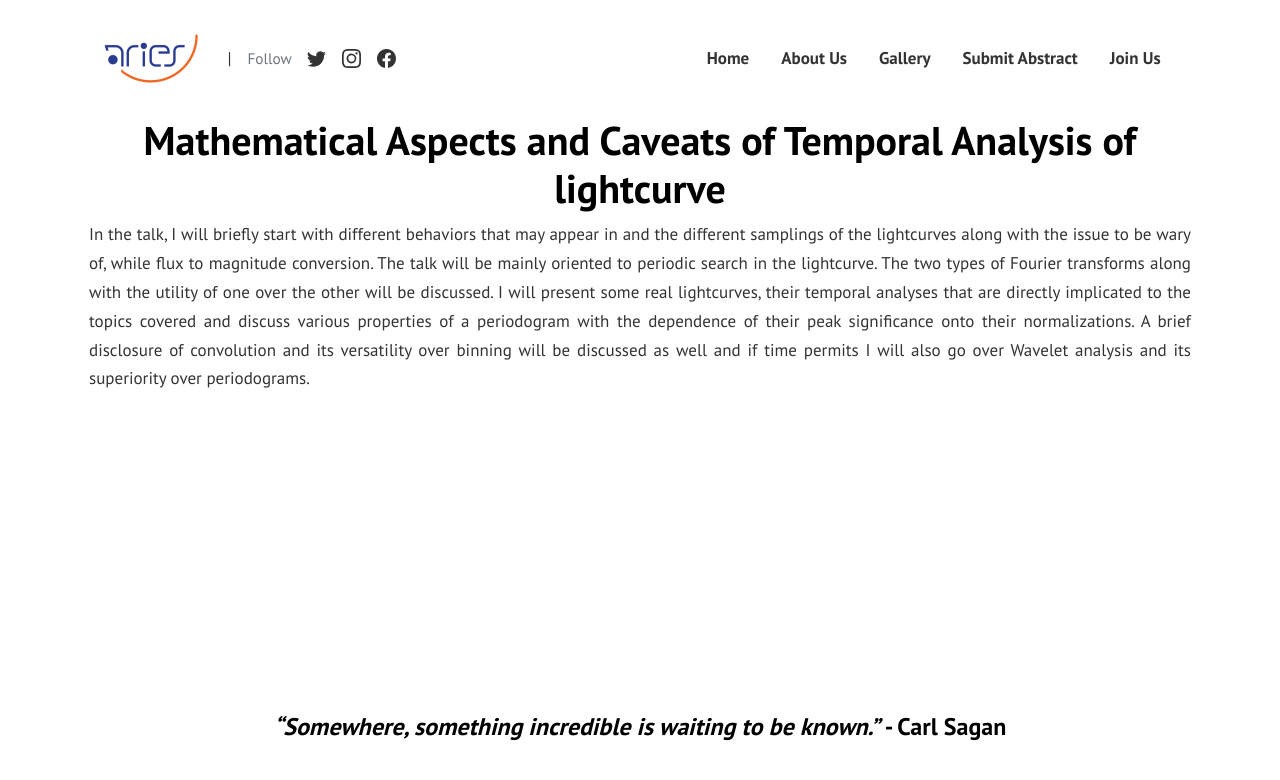
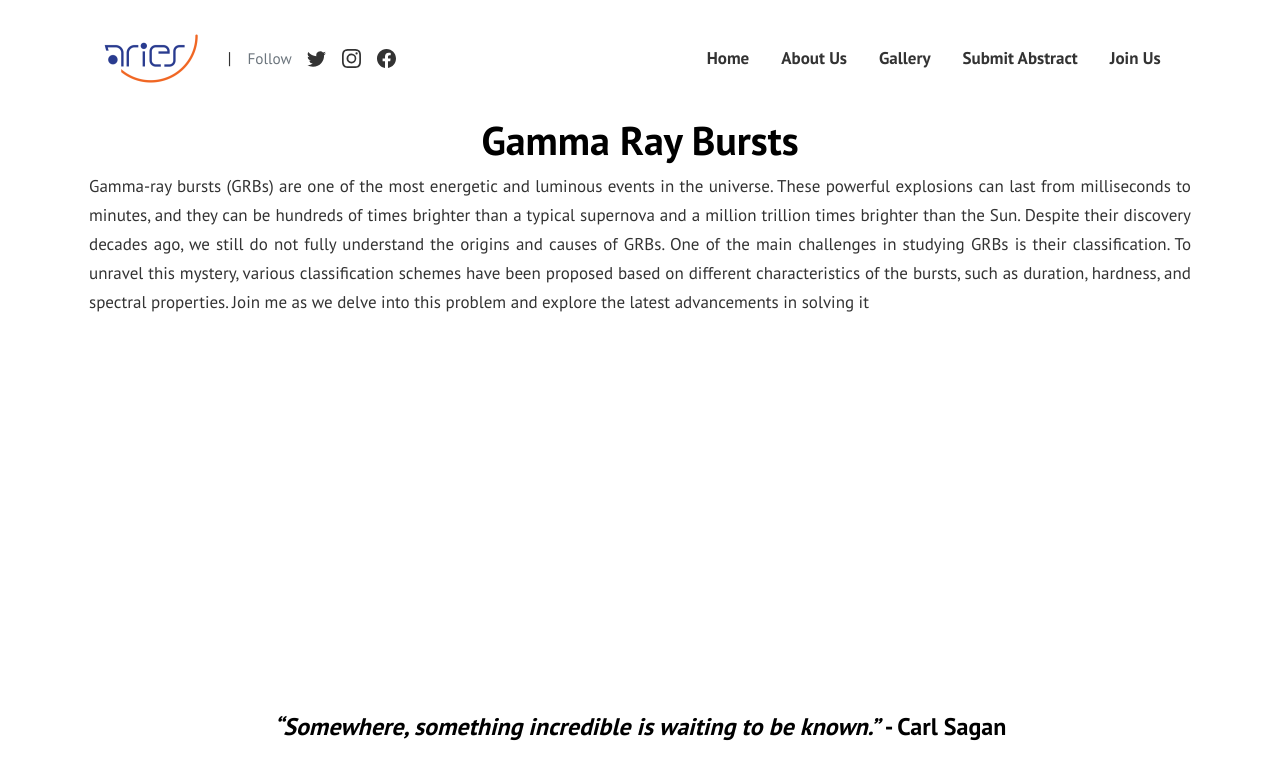
Before and after one commit to aries-sc/aries-sc.github.io, a Jekyll site: the page built from pages/upcoming-talk.html, in a window 1280 px wide. Shown: the top 780 px of the page. Built offline with Jekyll 4.4.1, drawn with Linux system fonts in a browser that asks for light colours.

Commit message:
Added Dimple's Abstract

```diff
--- a/_includes/sidebar.html
+++ b/_includes/sidebar.html
@@ -12,9 +12,9 @@
         </div>
         <div class="sidebar-section ">
             <h5><span>Upcoming Talk</span></h5>
-            <img class="upcoming-profile" src="https://www.aries.res.in/sites/default/files/pictures/2020-09/subham.jpg" alt="Shubham-image">
-            <p class="upcoming-title"><strong><a href="upcoming">Mathematical Aspects and Caveats of Temporal Analysis of lightcurve</a></strong><p>
-            <p style="text-align: center;"><strong> By Shubham Kishore on 17th Feb at 06:30 pm</strong></p>
+            <img class="upcoming-profile" src="/assets/images/Dimple.jpeg" alt="Dimple-image">
+            <p class="upcoming-title"><strong><a href="upcoming">Gamma Ray Bursts"</a></strong><p>
+            <p style="text-align: center;"><strong> By Ms Dimple on 24th Feb at 06:30 pm</strong></p>
         </div>
     </div>
 </body>
--- a/pages/upcoming-talk.html
+++ b/pages/upcoming-talk.html
@@ -13,12 +13,11 @@ comments: false
     <title>Upcoming Talk</title>
 </head>
 <body>
-    <h1 style="text-align: center;">Mathematical Aspects and Caveats of Temporal Analysis of lightcurve</h1>
-    <p style="text-align: justify;">In the talk, I will briefly start with different behaviors that may appear in and the different samplings of the
-        lightcurves along with the issue to be wary of, while flux to magnitude conversion. The talk will be mainly oriented to periodic search in the
-        lightcurve. The two types of Fourier transforms along with the utility of one over the other will be discussed. I will present some real
-        lightcurves, their temporal analyses that are directly implicated to the topics covered and discuss various properties of a periodogram with the
-        dependence of their peak significance onto their normalizations. A brief disclosure of convolution and its versatility over binning will be
-        discussed as well and if time permits I will also go over Wavelet analysis and its superiority over periodograms.</p>
+    <h1 style="text-align: center;">Gamma Ray Bursts</h1>
+    <p style="text-align: justify;">Gamma-ray bursts (GRBs) are one of the most energetic and luminous events in the universe. These powerful explosions can
+    last from milliseconds to minutes, and they can be hundreds of times brighter than a typical supernova and a million trillion times brighter than the Sun.
+    Despite their discovery decades ago, we still do not fully understand the origins and causes of GRBs. One of the main challenges in studying GRBs is their
+    classification. To unravel this mystery, various classification schemes have been proposed based on different characteristics of the bursts, such as
+    duration, hardness, and spectral properties. Join me as we delve into this problem and explore the latest advancements in solving it</p>
 </body>
 </html>
```
Also changed, not shown: assets/images/Dimple.jpeg (added), 6 other files.
